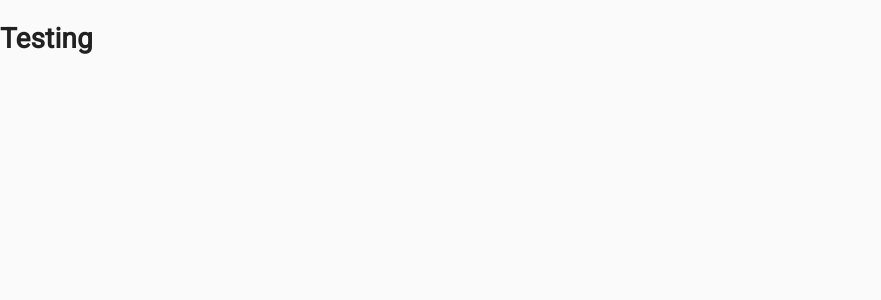
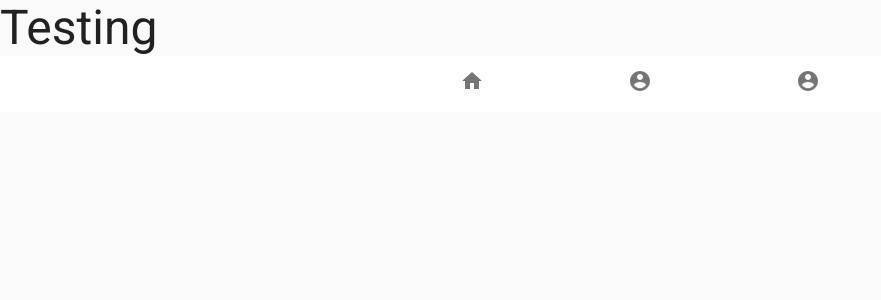
Before and after one commit to mchlbataller/version-tracker-react, a Next.js app: page / in a window 1280 px wide. Shown: the top 300 px of the page, without its empty margins (0-881 px from the left). Built offline with nearby package versions, Linux system fonts and the light colour scheme.

Commit message:
Added a bottom navigation bar

```diff
--- /dev/null
+++ b/components/navigation/Bottom.jsx
@@ -0,0 +1,31 @@
+import { AccountCircle, Home } from "@material-ui/icons";
+import {
+  BottomNavigation as BottomNav,
+  BottomNavigationAction,
+} from "@material-ui/core";
+
+import Link from "next/link";
+import { useState } from "react";
+
+export default function BottomNavigation(props) {
+  const [value, setValue] = useState(null);
+  return (
+    <BottomNav
+      onChange={(event, newValue) => {
+        setValue(newValue);
+      }}
+      value={value}
+      showLabels
+    >
+      <Link href="/">
+        <BottomNavigationAction label="Home" icon={<Home />} />
+      </Link>
+      <Link href="/about">
+        <BottomNavigationAction label="About" icon={<AccountCircle />} />
+      </Link>
+      <Link href="/login">
+        <BottomNavigationAction label="About" icon={<AccountCircle />} />
+      </Link>
+    </BottomNav>
+  );
+}
--- a/pages/_app.js
+++ b/pages/_app.js
@@ -1,7 +1,14 @@
 import 'fontsource-roboto'
 
+import BottomNavigation from '../components/navigation/Bottom'
+
 function MyApp({ Component, pageProps }) {
-  return <Component {...pageProps} />
+  return (
+    <>
+      <Component {...pageProps} />
+      <BottomNavigation />
+    </>
+  )
 }
 
 export default MyApp
--- a/pages/index.jsx
+++ b/pages/index.jsx
@@ -1,9 +1,9 @@
-import {CssBaseline} from '@material-ui/core'
+import {CssBaseline, Typography} from '@material-ui/core'
 export default function Home() {
     return (
         <>
             <CssBaseline />
-            <h1>Testing</h1>
+            <Typography variant="h3">Testing</Typography>
         </>
     )
 }
```
Also changed, not shown: pages/about.jsx (added).
